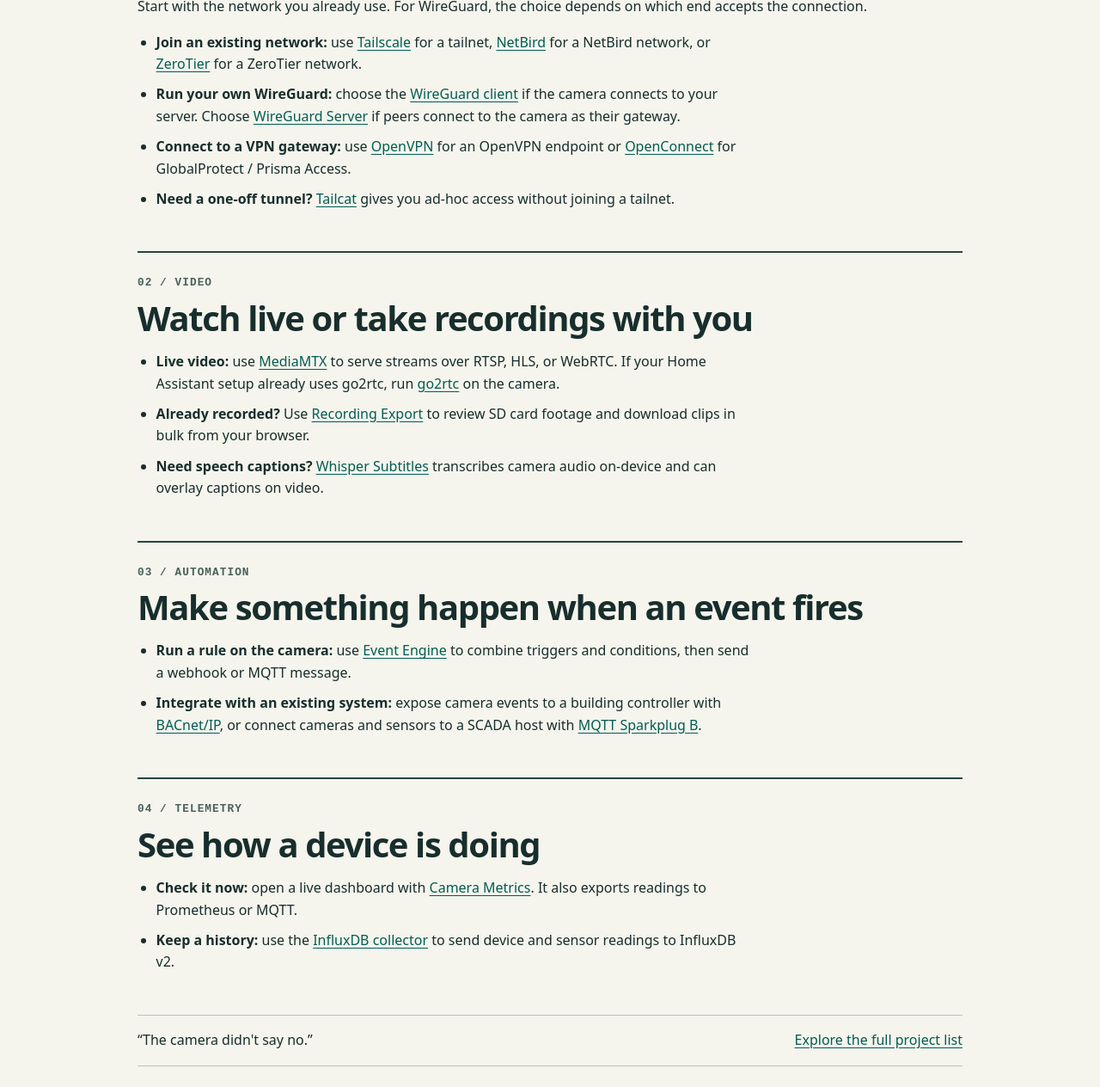
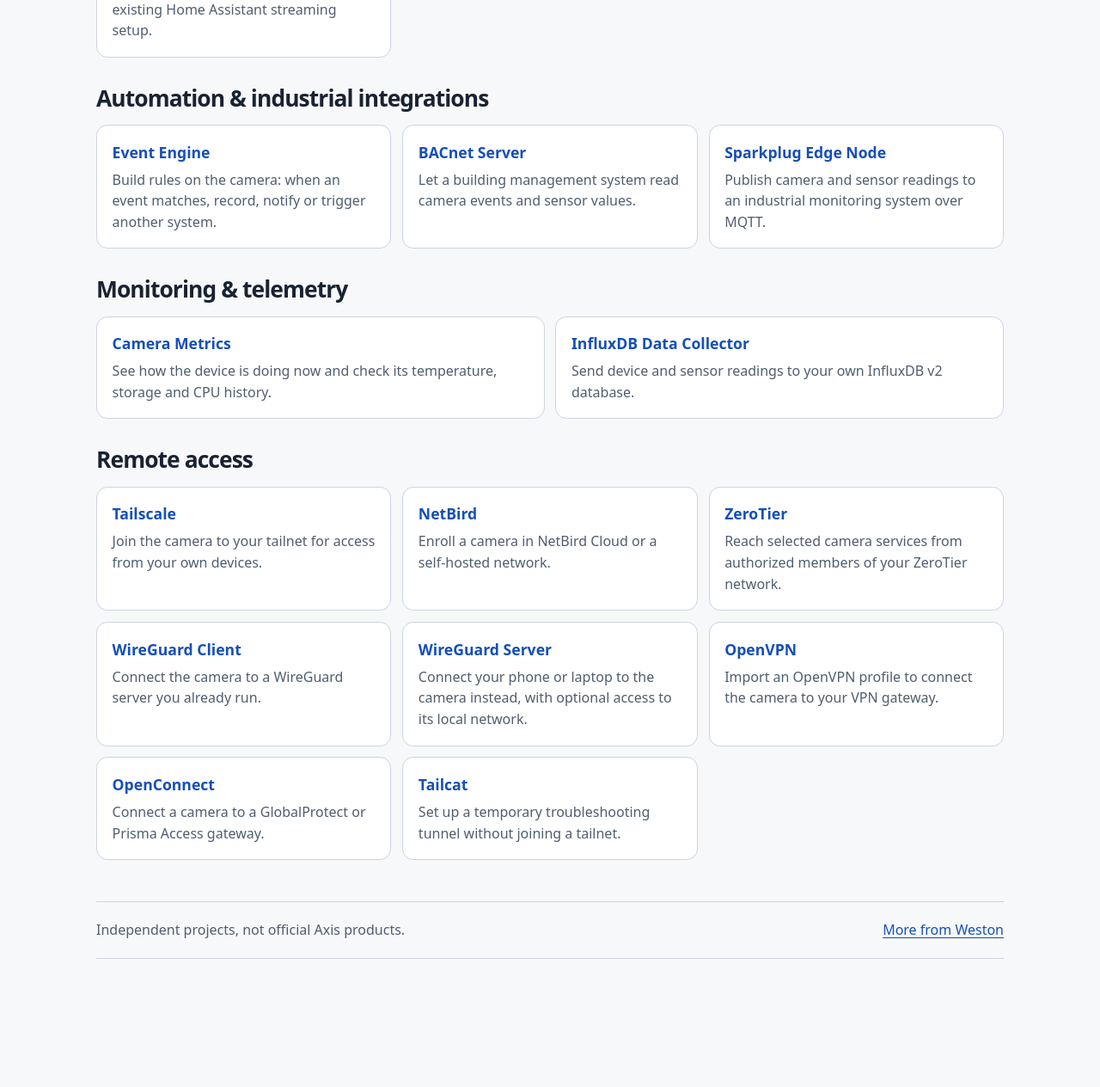
Before and after one commit to Mo3he/mo3he.github.io, a plain HTML site: page index.html in a window 1280 px wide. Shown: the part 651-1915 px from the top of the page at 86% size. After the commit the page ends 1766 px from the top, so only its background shows below. Drawn offline with Linux system fonts and the light colour scheme.

Commit message:
Make the homepage a browsable Axis project hub

```diff
--- a/index.html
+++ b/index.html
@@ -3,74 +3,80 @@
 <head>
   <meta charset="utf-8">
   <meta name="viewport" content="width=device-width, initial-scale=1">
-  <meta name="description" content="Choose an Axis camera app for remote access, video, automation, or telemetry. A field guide by Weston (Moshe).">
-  <title>Axis camera field guide | Weston (Moshe)</title>
+  <meta name="description" content="Browse Weston's independent apps for Axis cameras: remote access, video, automation and device monitoring.">
+  <title>Axis camera project hub | Weston (Moshe)</title>
   <style>
-    :root { color-scheme: light; font: 100%/1.6 system-ui, sans-serif; color: #172e2c; background: #f5f4ed; }
-    * { box-sizing: border-box; }
-    body { max-width: 68rem; margin: auto; padding: 1.5rem clamp(1rem, 5vw, 4rem); }
-    header, footer { display: flex; flex-wrap: wrap; justify-content: space-between; gap: 1rem; padding: 1rem 0; border-block: 1px solid #bac4ba; }
-    a { color: #005d52; text-underline-offset: .2em; }
-    a:focus-visible { outline: 3px solid #b34b00; outline-offset: 3px; }
-    h1, h2 { line-height: 1.1; letter-spacing: -.035em; }
-    h1 { font-size: clamp(2.6rem, 7vw, 5rem); max-width: 16ch; margin: .2em 0; }
-    h2 { font-size: clamp(1.6rem, 4vw, 2.5rem); margin: .2em 0; }
-    .label { font: bold .8rem/1.4 ui-monospace, monospace; letter-spacing: .08em; text-transform: uppercase; color: #48615b; }
-    .intro { padding: 3rem 0 2rem; }
-    .intro p { max-width: 56ch; }
-    nav { display: flex; flex-wrap: wrap; gap: .5rem; }
-    nav a { padding: .4em .9em; border: 1px solid #9cafa4; border-radius: 2rem; }
-    section { border-top: 2px solid #26463d; padding: 1.25rem 0 2rem; }
-    ul { padding-left: 1.35rem; max-width: 78ch; }
-    li { margin: .6rem 0; }
+    :root { color-scheme: light dark; --bg:#f7f8fa; --panel:white; --ink:#192231; --muted:#505e70; --line:#cdd4df; --accent:#154fb8; font:100%/1.55 system-ui,sans-serif; }
+    @media (prefers-color-scheme:dark) { :root { --bg:#10151e; --panel:#19212d; --ink:#eef2f9; --muted:#b6c0cf; --line:#394554; --accent:#91baff; } }
+    * { box-sizing:border-box; }
+    body { margin:auto; max-width:72rem; padding:0 clamp(1rem,4vw,3rem); color:var(--ink); background:var(--bg); }
+    header,footer { display:flex; justify-content:space-between; flex-wrap:wrap; gap:.75rem; padding:1.25rem 0; border-bottom:1px solid var(--line); }
+    footer { border-block:1px solid var(--line); margin-top:3rem; color:var(--muted); }
+    a { color:var(--accent); text-underline-offset:.2em; }
+    a:focus-visible { outline:3px solid var(--accent); outline-offset:3px; }
+    .intro { padding:clamp(2rem,5vw,4rem) 0 1.5rem; }
+    h1,h2 { line-height:1.15; letter-spacing:-.035em; margin:0; }
+    h1 { font-size:clamp(2.4rem,6vw,4.4rem); text-wrap:balance; }
+    .intro p { color:var(--muted); max-width:60ch; font-size:1.1rem; }
+    nav { display:flex; flex-wrap:wrap; gap:.5rem; }
+    nav a { padding:.35rem .85rem; border:1px solid var(--line); border-radius:2rem; text-decoration:none; }
+    nav a:hover { border-color:var(--accent); }
+    section { padding-top:2rem; }
+    h2 { font-size:1.65rem; margin-bottom:1rem; }
+    ul { padding:0; margin:0; list-style:none; display:grid; grid-template-columns:repeat(auto-fit,minmax(min(100%,16rem),1fr)); gap:.8rem; }
+    li a { display:block; height:100%; padding:1.1rem; border:1px solid var(--line); border-radius:.8rem; background:var(--panel); text-decoration:none; }
+    li a:hover, li a:focus-visible { border-color:var(--accent); }
+    li a:hover strong { text-decoration:underline; }
+    li strong { display:block; font-size:1.1rem; }
+    li span { display:block; margin-top:.35rem; color:var(--muted); }
   </style>
 </head>
 <body>
   <header><strong>Weston (Moshe)</strong><a href="https://github.com/Mo3he">GitHub profile</a></header>
   <main>
     <div class="intro">
-      <span class="label">Independent project guide / Axis cameras</span>
-      <h1>What can your camera do?</h1>
-      <p>I build apps that run on Axis cameras. Pick what you want to do below. Each link opens the project page, or its installation instructions on GitHub.</p>
-      <nav aria-label="Choose a task"><a href="#access">Remote access</a><a href="#video">Video</a><a href="#events">Automation</a><a href="#metrics">Telemetry</a></nav>
+      <h1>Axis camera project hub</h1>
+      <p>Independent apps I build for Axis devices. Open a project to see what it does, explore a sample preview, or download it for your camera.</p>
+      <nav aria-label="Project categories"><a href="#access">Remote access</a><a href="#video">Video &amp; recordings</a><a href="#events">Automation</a><a href="#metrics">Monitoring</a></nav>
     </div>
-    <section id="access">
-      <span class="label">01 / Remote access</span>
-      <h2>Reach a camera remotely</h2>
-      <p>Start with the network you already use. For WireGuard, the choice depends on which end accepts the connection.</p>
+    <section id="video">
+      <h2>Video &amp; recordings</h2>
       <ul>
-        <li><strong>Join an existing network:</strong> use <a href="/Axis_Cam_Tailscale/">Tailscale</a> for a tailnet, <a href="/Axis_Cam_NetBird/">NetBird</a> for a NetBird network, or <a href="/Axis_Cam_ZeroTier/">ZeroTier</a> for a ZeroTier network.</li>
-        <li><strong>Run your own WireGuard:</strong> choose the <a href="/Axis_Cam_WireGuard/">WireGuard client</a> if the camera connects to your server. Choose <a href="/Axis_Cam_WireGuard_Server/">WireGuard Server</a> if peers connect to the camera as their gateway.</li>
-        <li><strong>Connect to a VPN gateway:</strong> use <a href="/Axis_Cam_OpenVPN/">OpenVPN</a> for an OpenVPN endpoint or <a href="/Axis_Cam_OpenConnect/">OpenConnect</a> for GlobalProtect / Prisma Access.</li>
-        <li><strong>Need a one-off tunnel?</strong> <a href="/Axis_Cam_Tailcat/">Tailcat</a> gives you ad-hoc access without joining a tailnet.</li>
-      </ul>
-    </section>
-    <section id="video">
-      <span class="label">02 / Video</span>
-      <h2>Watch live or take recordings with you</h2>
-      <ul>
-        <li><strong>Live video:</strong> use <a href="/Axis_Cam_MediaMTX/">MediaMTX</a> to serve streams over RTSP, HLS, or WebRTC. If your Home Assistant setup already uses go2rtc, run <a href="/Axis_Cam_go2rtc/">go2rtc</a> on the camera.</li>
-        <li><strong>Already recorded?</strong> Use <a href="/Axis_Cam_Recording_Export/">Recording Export</a> to review SD card footage and download clips in bulk from your browser.</li>
-        <li><strong>Need speech captions?</strong> <a href="/Axis-Whisper/">Whisper Subtitles</a> transcribes camera audio on-device and can overlay captions on video.</li>
+        <li><a href="/Axis_Cam_MediaMTX/"><strong>MediaMTX</strong><span>Share a live camera stream and browse recordings on a timeline.</span></a></li>
+        <li><a href="/Axis_Cam_Recording_Export/"><strong>Recording Export</strong><span>Find an incident on the SD card, trim the footage and export clips in bulk.</span></a></li>
+        <li><a href="/Axis-Whisper/"><strong>Whisper Subtitles</strong><span>Turn microphone audio into captions without sending it to the cloud.</span></a></li>
+        <li><a href="/Axis_Cam_go2rtc/"><strong>go2rtc</strong><span>Bring camera video into a browser or an existing Home Assistant streaming setup.</span></a></li>
       </ul>
     </section>
     <section id="events">
-      <span class="label">03 / Automation</span>
-      <h2>Make something happen when an event fires</h2>
+      <h2>Automation &amp; industrial integrations</h2>
       <ul>
-        <li><strong>Run a rule on the camera:</strong> use <a href="/Event-Engine-ACAP/">Event Engine</a> to combine triggers and conditions, then send a webhook or MQTT message.</li>
-        <li><strong>Integrate with an existing system:</strong> expose camera events to a building controller with <a href="/Axis_Cam_BACnet/">BACnet/IP</a>, or connect cameras and sensors to a SCADA host with <a href="/Axis_Cam_Sparkplug/">MQTT Sparkplug B</a>.</li>
+        <li><a href="/Event-Engine-ACAP/"><strong>Event Engine</strong><span>Build rules on the camera: when an event matches, record, notify or trigger another system.</span></a></li>
+        <li><a href="/Axis_Cam_BACnet/"><strong>BACnet Server</strong><span>Let a building management system read camera events and sensor values.</span></a></li>
+        <li><a href="/Axis_Cam_Sparkplug/"><strong>Sparkplug Edge Node</strong><span>Publish camera and sensor readings to an industrial monitoring system over MQTT.</span></a></li>
       </ul>
     </section>
     <section id="metrics">
-      <span class="label">04 / Telemetry</span>
-      <h2>See how a device is doing</h2>
+      <h2>Monitoring &amp; telemetry</h2>
       <ul>
-        <li><strong>Check it now:</strong> open a live dashboard with <a href="/Axis_Cam_Metrics/">Camera Metrics</a>. It also exports readings to Prometheus or MQTT.</li>
-        <li><strong>Keep a history:</strong> use the <a href="/acap_influxdb_data_collector/">InfluxDB collector</a> to send device and sensor readings to InfluxDB v2.</li>
+        <li><a href="/Axis_Cam_Metrics/"><strong>Camera Metrics</strong><span>See how the device is doing now and check its temperature, storage and CPU history.</span></a></li>
+        <li><a href="/acap_influxdb_data_collector/"><strong>InfluxDB Data Collector</strong><span>Send device and sensor readings to your own InfluxDB v2 database.</span></a></li>
+      </ul>
+    </section>
+    <section id="access">
+      <h2>Remote access</h2>
+      <ul>
+        <li><a href="/Axis_Cam_Tailscale/"><strong>Tailscale</strong><span>Join the camera to your tailnet for access from your own devices.</span></a></li>
+        <li><a href="/Axis_Cam_NetBird/"><strong>NetBird</strong><span>Enroll a camera in NetBird Cloud or a self-hosted network.</span></a></li>
+        <li><a href="/Axis_Cam_ZeroTier/"><strong>ZeroTier</strong><span>Reach selected camera services from authorized members of your ZeroTier network.</span></a></li>
+        <li><a href="/Axis_Cam_WireGuard/"><strong>WireGuard Client</strong><span>Connect the camera to a WireGuard server you already run.</span></a></li>
+        <li><a href="/Axis_Cam_WireGuard_Server/"><strong>WireGuard Server</strong><span>Connect your phone or laptop to the camera instead, with optional access to its local network.</span></a></li>
+        <li><a href="/Axis_Cam_OpenVPN/"><strong>OpenVPN</strong><span>Import an OpenVPN profile to connect the camera to your VPN gateway.</span></a></li>
+        <li><a href="/Axis_Cam_OpenConnect/"><strong>OpenConnect</strong><span>Connect a camera to a GlobalProtect or Prisma Access gateway.</span></a></li>
+        <li><a href="/Axis_Cam_Tailcat/"><strong>Tailcat</strong><span>Set up a temporary troubleshooting tunnel without joining a tailnet.</span></a></li>
       </ul>
     </section>
   </main>
-  <footer><span>“The camera didn't say no.”</span><a href="https://github.com/Mo3he#readme">Explore the full project list</a></footer>
+  <footer><span>Independent projects, not official Axis products.</span><a href="https://github.com/Mo3he#readme">More from Weston</a></footer>
 </body>
 </html>
```
